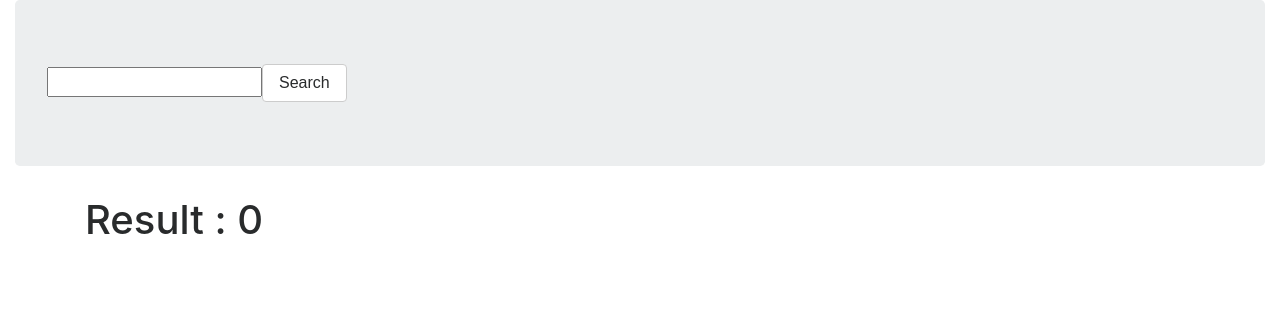
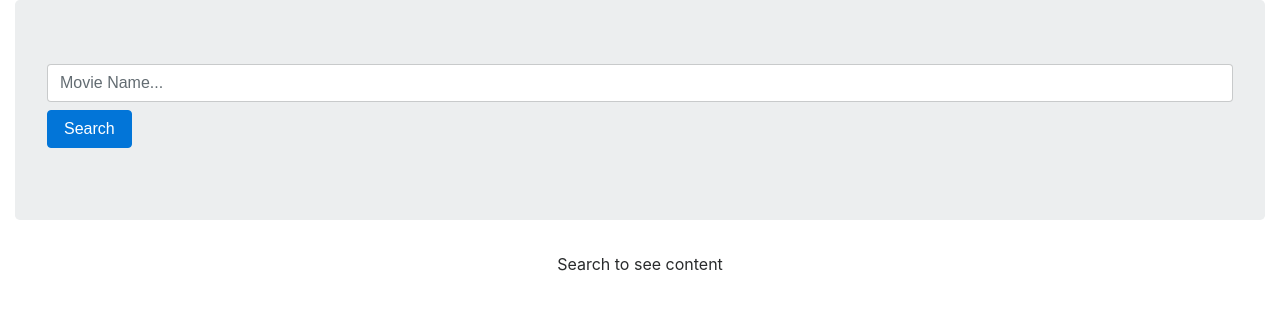
Before and after one commit to tufailra97/Movie-catalog, a React app: page / in a window 1280 px wide. Shown: the top 310 px of the page. Built offline with nearby package versions, Linux system fonts and the light colour scheme; the HTML template or start-up script is replaced by a standard one.

Commit message:
pre-final version

```diff
--- a/src/App.js
+++ b/src/App.js
@@ -9,14 +9,21 @@ class App extends Component {
       super();
       this.state = {
         movies: [],
-        movieName: 'batman'
+        movieName: ''
       }
 
     }
 
+    componentWillMount(){
+      this.setState({
+        movieName: 'batman'
+      });
+    }
+
 
     //return movie search
-    getMovie = () =>{
+    getMovie = (e) =>{
+      e.preventDefault();
       //variables
       const req = new XMLHttpRequest();
       let data;
@@ -40,7 +47,6 @@ class App extends Component {
       this.setState({
         movieName: e.target.value
       });
-      this.getMovie();
     }
 
 
@@ -50,16 +56,19 @@ class App extends Component {
       let movieResult;
 
       if( movies.Search === undefined ){
-        movieResult = <h1>Result : 0</h1>;
+        movieResult = <p className="text-center">Search to see content</p>
       }else{
         movieResult = <DisplayMovie movieList = {movies}/>;
       }
       return(
         <div className="container-fluid">
-          <div className="jumbotron">
-            <input type="text" onChange={this.movieSearch}/>
-            <button className="btn btn-secondary" onClick={this.getMovie}>Search</button>
-          </div>
+          <form className="jumbotron form-row align-items-center" onSubmit={this.getMovie}>
+            <div className="col-auto">
+              <label className="sr-only" htmlFor="movie">Movie</label>
+              <input className="form-control mb-2" type="text" onChange={this.movieSearch} placeholder="Movie Name..."/>
+            </div>
+            <input type="submit" className="btn btn-primary mb-2" value="Search"/>
+          </form>
 
           <div className="container">
             <div>
--- a/src/components/DisplayMovie.js
+++ b/src/components/DisplayMovie.js
@@ -29,7 +29,7 @@ export default class DisplayMovie extends Component {
           {movies.Search.map((movie, index) => {
             return(
               <li className="col list-group-item list-group-item-action" key={index}>
-                <figure className="img-fluid">
+                <figure className="img-fluid mx-auto">
                   <img src={movie.Poster} alt={movie.Title}/>
                 </figure>
                 <p className="text-cente">{movie.Title}</p>
```
